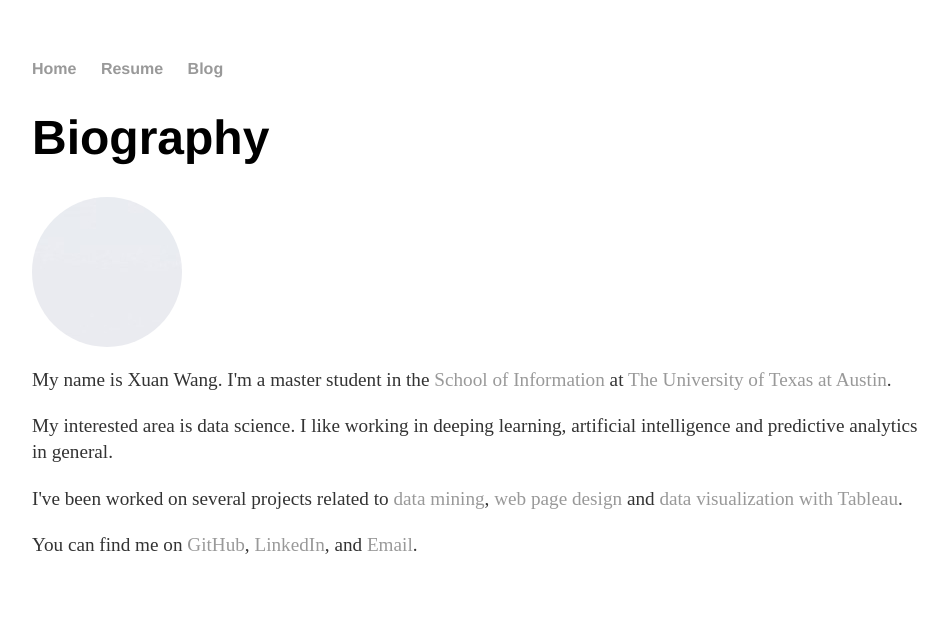
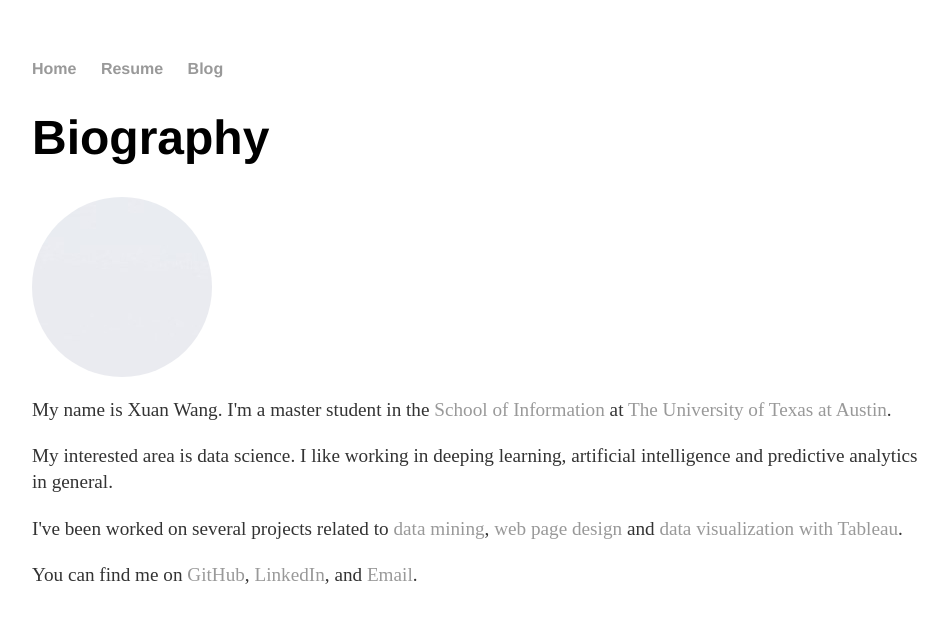
Before and after one commit to xxuanwang-zz/Portfolio, a Jekyll site: the page built from index.html, in a window 1280 px wide. Shown: the top 623 px of the page, without its empty margins (160-1108 px from the left). Built offline with Jekyll 4.4.1, drawn with Linux system fonts in a browser that asks for light colours.

Commit message:
Update index.html

```diff
--- a/index.html
+++ b/index.html
@@ -8,7 +8,7 @@
   </header>
   <section id="about">
 
-    <div style="width:150px; height:150px; border-radius:50%; overflow:hidden;">
+    <div style="width:180px; height:180px; border-radius:50%; overflow:hidden;">
       <img src="./img/me.jpg"/>
     </div>
 
```
